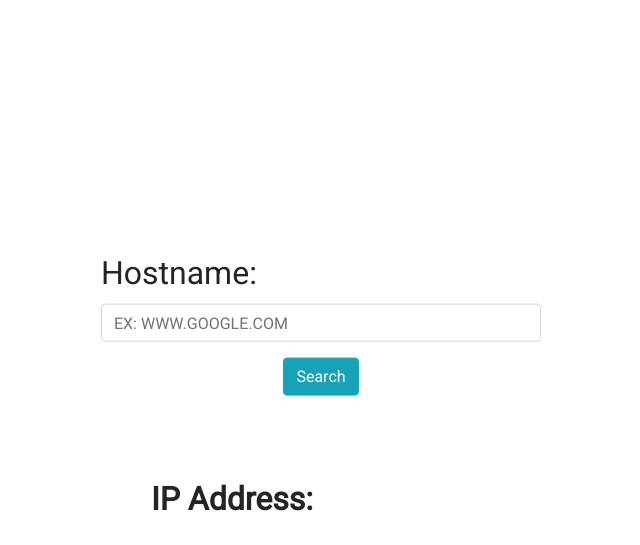
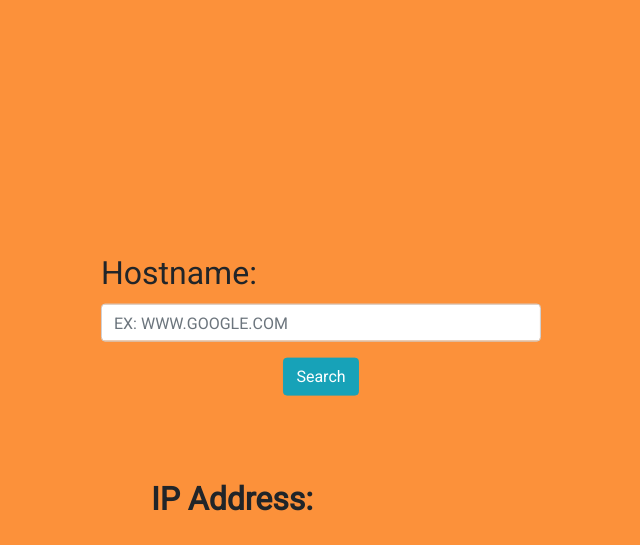
Before and after one commit to zbroz04/IP-Address-UI, a Django app: page / in a window 1280 px wide. Shown: the top 545 px of the page, without its empty margins (319-959 px from the left). Run offline with Django 3.2, Linux system fonts and the light colour scheme; some libraries are stand-ins or nearby versions.

Commit message:
back to original color

```diff
--- a/ip_address_project/search/static/style.css
+++ b/ip_address_project/search/static/style.css
@@ -6,7 +6,7 @@
 }
 
 body{
-  background: #dsfasdfasdf;
+  background: #fc913a;
   font-family: Roboto;
 }
 
```
